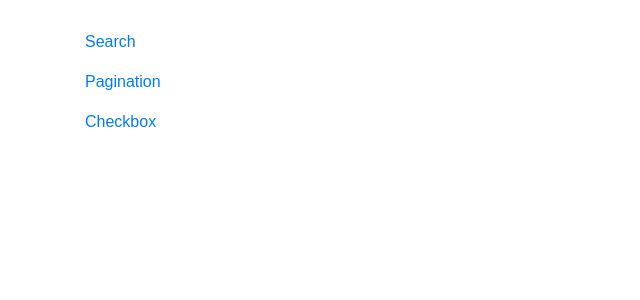
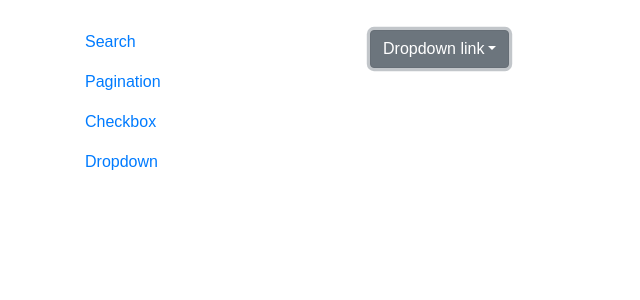
Before and after one commit to ganny26/hetechscan, a React (Create React App) app: page /dropdown in a window 1280 px wide. Shown: the top 300 px of the page, without its empty margins (0-640 px from the left). Built offline with nearby package versions, Linux system fonts and the light colour scheme.

Commit message:
dropdown list component added

```diff
--- a/src/App.js
+++ b/src/App.js
@@ -7,9 +7,9 @@ import {
 import './App.css';
 import SearchComponent from '../src/components/SearchComponent';
 import PaginationComponent from '../src/components/PaginationComponent';
-import CheckboxComponent from '../src/components/CheckboxComponent';
+import DropdownComponent from '../src/components/DropdownComponent'
 import Checkbox from '../src/components/CheckBox';
-
+import DropDown from '../src/components/DropDown';
 
 class App extends Component {
   render() {
@@ -21,11 +21,13 @@ class App extends Component {
               <p> <Link to="/">Search</Link></p>
               <p><Link to="/page">Pagination</Link></p>
               <p><Link to="/checkbox">Checkbox</Link></p>
+              <p><Link to="/dropdown">Dropdown</Link></p>
             </div>
             <div className="col-md-8">
               <Route exact path="/" component={SearchComponent} />
               <Route path="/page" component={PaginationComponent} />
               <Route path="/checkbox" component={Checkbox} />
+              <Route path="/dropdown" component={DropDown} />
             </div>
           </div>
         </div>
--- /dev/null
+++ b/src/components/DropDown.js
@@ -0,0 +1,16 @@
+import React, { Component } from 'react';
+import DropdownComponent from '../components/DropdownComponent';
+
+class DropDown extends Component {
+
+
+
+    render() {
+        let ddList = ['Java', 'Node JS', 'Python', 'Shell', 'React JS','React Native'];
+        return (
+            <DropdownComponent options = {ddList}/>
+        );
+    }
+}
+
+export default DropDown;
```
